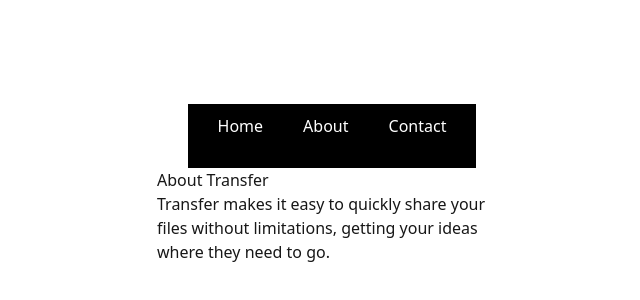
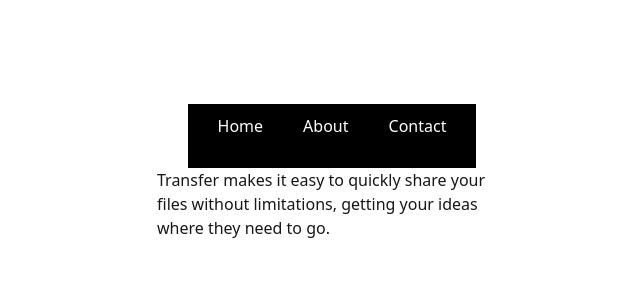
Before and after one commit to wesselolivier/btn, a Next.js app in the folder apps/web/: page /about in a window 1280 px wide. Shown: the part 104-404 px from the top of the page, without its empty margins (308-948 px from the left). Built offline with nearby package versions, Linux system fonts and the light colour scheme.

Commit message:
Updated contact and about page

```diff
--- a/apps/web/app/about/page.tsx
+++ b/apps/web/app/about/page.tsx
@@ -1,7 +1,6 @@
 export default function About() {
   return (
     <div className="container">
-      <h1>About Transfer</h1>
       <p>Transfer makes it easy to quickly share your files without limitations, getting your ideas where they need to go.</p>
     </div>
   );
--- a/apps/web/app/contact/page.tsx
+++ b/apps/web/app/contact/page.tsx
@@ -1,7 +1,6 @@
 export default function Contact() {
     return (
       <div className="container">
-        <h1>Contact</h1>
         <p>Contact Details.</p>
       </div>
     );
```
